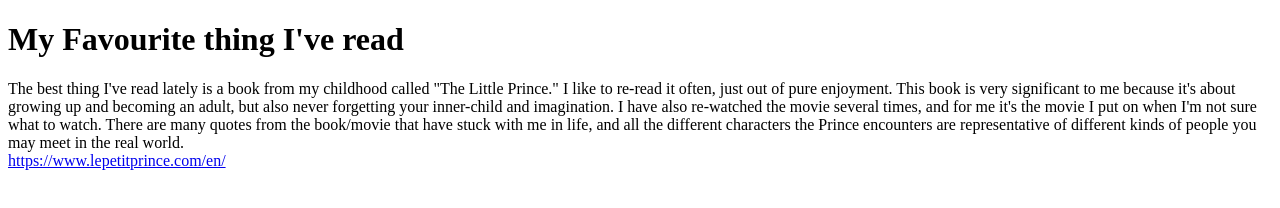
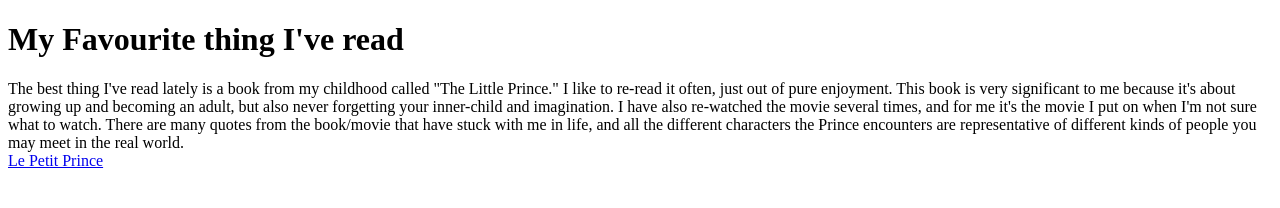
Before and after one commit to aubrielleq-art/LAB-2-AQ, a plain HTML site: page index.html in a window 1280 px wide. Drawn offline with Linux system fonts and the light colour scheme.

Commit message:
Update index.html

```diff
--- a/index.html
+++ b/index.html
@@ -6,7 +6,8 @@
 The best thing I've read lately is a book from my childhood called "The Little Prince." I like to re-read it often, just out of pure enjoyment. This book is very significant to me because it's about growing up and becoming an adult, but also never forgetting your inner-child and imagination.  I have also re-watched the movie several times, and for me it's the movie I put on when I'm not sure what to watch. There are many quotes from the book/movie that have stuck with me in life, and all  the different characters the Prince encounters are representative of different kinds of people you may meet in the real world.
 
 
-<footer> <a href="URL"> https://www.lepetitprince.com/en/ </a> </footer>
+<footer> <a href="https://www.lepetitprince.com/en/">Le Petit Prince</a>
+ </footer>
 </body>
 
 </html>
```
